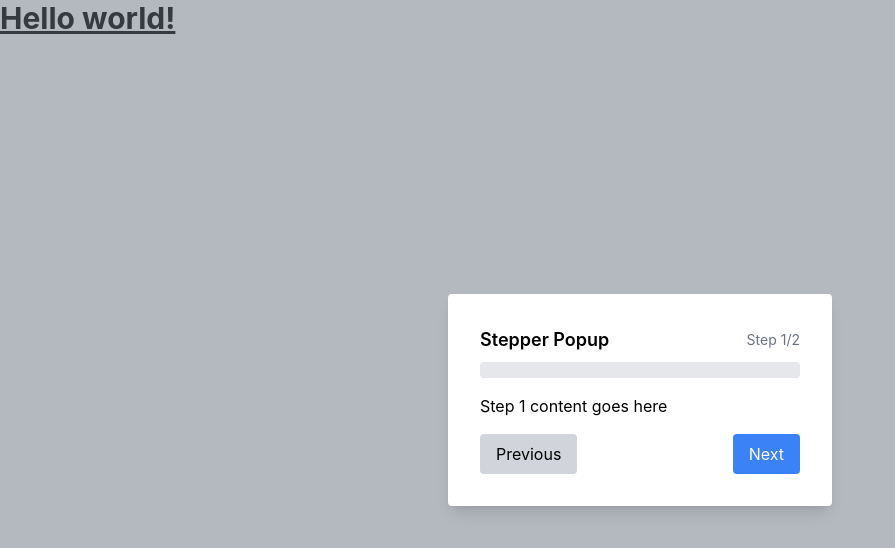
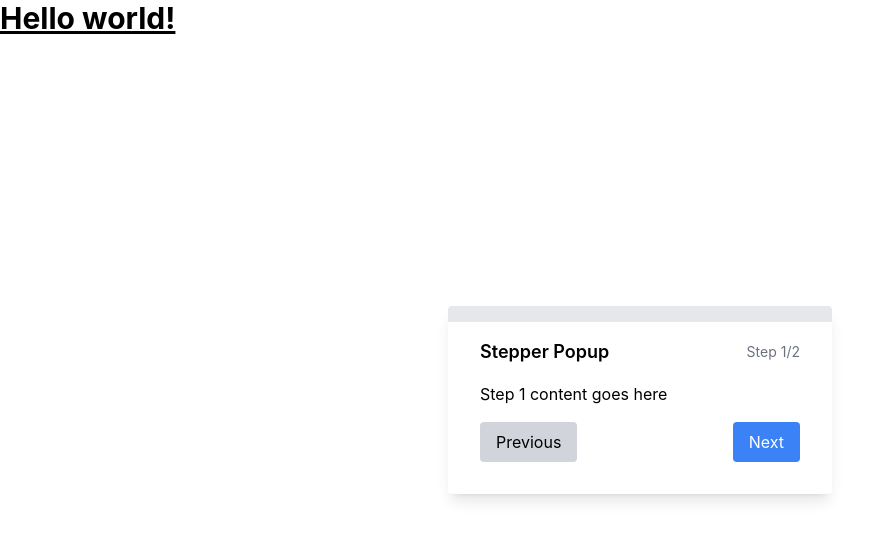
Before and after one commit to Tausif4171/FeatureBits, a React (Create React App) app: page / in a window 1280 px wide. Shown: the top 548 px of the page, without its empty margins (0-895 px from the left). Built offline with nearby package versions, Linux system fonts and the light colour scheme.

Commit message:
progress bar touch the top border of the popup modal

```diff
--- a/src/features/Stepper/index.tsx
+++ b/src/features/Stepper/index.tsx
@@ -16,18 +16,18 @@ const StepperPopup = () => {
     const progressBarWidth = ((step - 1) / 2) * 100; // Assuming there are 2 steps
 
     return (
-        <div className="fixed top-0 left-0 w-full h-full flex items-center justify-center bg-gray-500 bg-opacity-50">
-            <div className="bg-white p-8 rounded shadow-lg w-96">
+        <div className="fixed top-0 left-0 w-full h-full flex items-center justify-center">
+            <div className="bg-white p-8 rounded shadow-lg w-96 relative">
+                <div className="absolute top-0 left-0 w-full h-4 bg-gray-200 rounded-t">
+                    <div
+                        className="h-full bg-blue-500 rounded-t"
+                        style={{ width: `${progressBarWidth}%` }}
+                    ></div>
+                </div>
                 <div className="mb-4">
                     <div className="flex items-center justify-between mb-2">
                         <h2 className="text-lg font-semibold">Stepper Popup</h2>
                         <span className="text-sm text-gray-500">Step {step}/2</span>
-                    </div>
-                    <div className="relative h-4 bg-gray-200 rounded">
-                        <div
-                            className="absolute top-0 left-0 h-full bg-blue-500 rounded"
-                            style={{ width: `${progressBarWidth}%` }}
-                        ></div>
                     </div>
                 </div>
                 <div className="mb-4">
```
